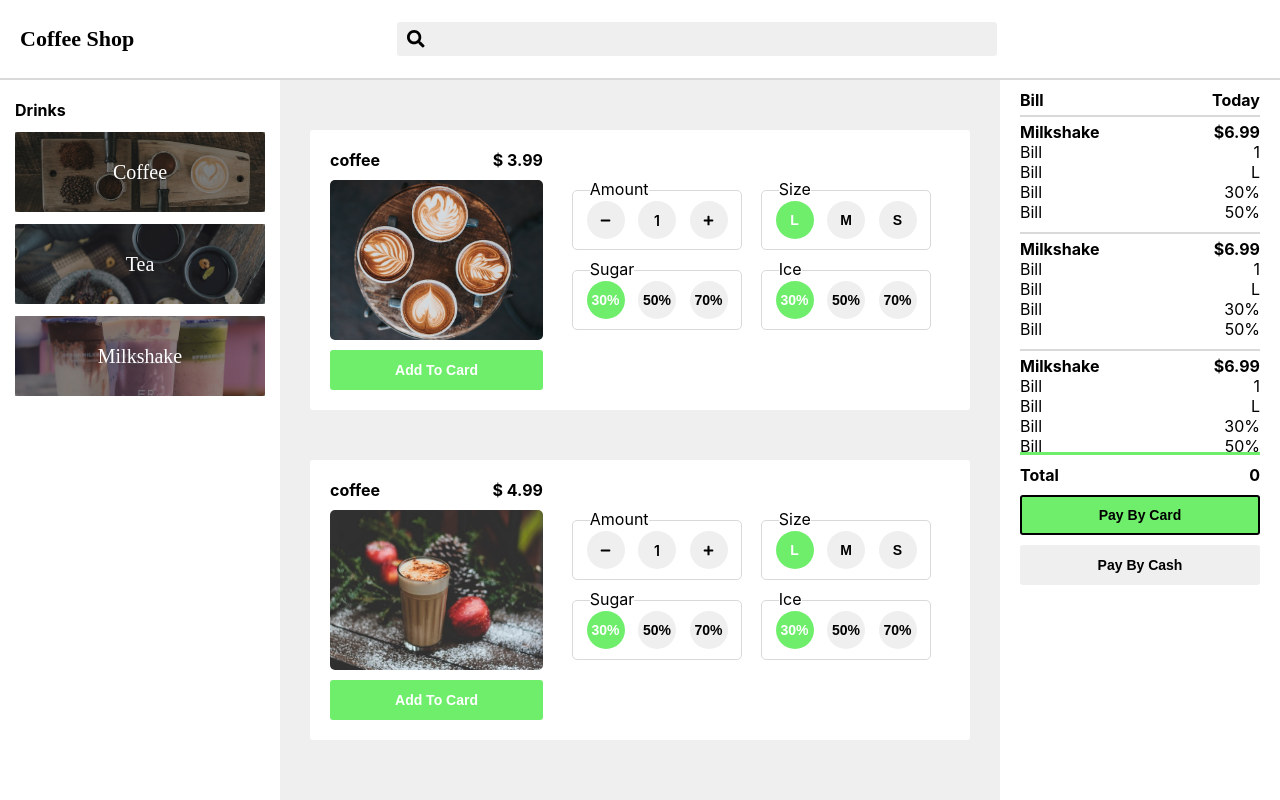
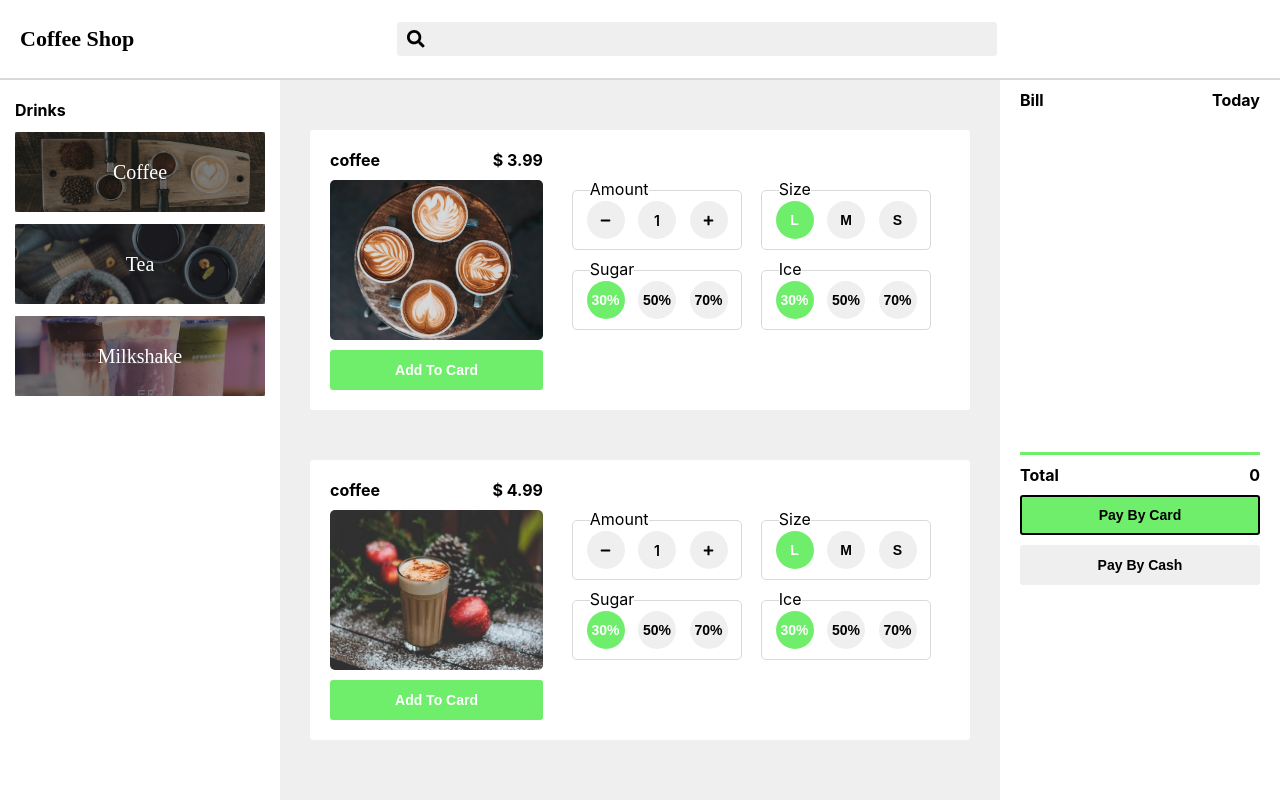
Before and after one commit to vinicius-je/coffee-shop-react, a React (Create React App) app: page / in a window 1280 px wide. Built offline with nearby package versions, Linux system fonts and the light colour scheme.

Commit message:
add products on cart

```diff
--- a/src/App.js
+++ b/src/App.js
@@ -12,7 +12,7 @@ export const appContext = createContext();
 function App() {
   const [product, setProduct] = useState(products.filter(item => item.category.includes("coffee")));
   const [currentSession, setCurrentSession] = useState("coffee");
-  const [order, setOrder] = useState();
+  const [order, setOrder] = useState([]);
 
   return (
       <div className="App">
--- a/src/components/cart/Button.js
+++ b/src/components/cart/Button.js
@@ -1,7 +1,7 @@
 import './style.css'
 
-export const Button = ({value, onClick, active}) => {
+export const Button = ({value, btn, setBtn}) => {
     return(
-        <button className={active ? "btn-active custom-btn" : "btn-not-activated custom-btn"} onClick={onClick}>{value}</button>
+        <button className={btn == value ? "btn-active custom-btn" : "custom-btn"} onClick={() => setBtn(value)}>{value}</button>
     )
 }
--- a/src/components/cart/Cart.js
+++ b/src/components/cart/Cart.js
@@ -1,22 +1,36 @@
-import { useState } from 'react'
+import { useContext, useEffect, useState } from 'react'
+import { appContext } from '../../App'
 import { InlineBold } from '../inline-info/InlineBold'
 import { Button } from './Button'
 import { OrderInfo } from './OrderInfo'
 import './style.css'
 
 export const Cart = () => {
+    const {order} = useContext(appContext);
+
+    const [bill, setBill] = useState(0);
+    const [btn, setBtn] = useState("Pay By Card");
+
+    const totalValue = () => {
+        return order.reduce((acc, item) => acc += item.price * item.amount, 0);
+    }
+
+    useEffect(() => {
+        setBill(totalValue());
+    }, [order])
+
 
     return(
         <aside className="cart-container">
-            <InlineBold info1={'Bill'} info2={'Today'}/>
+            <InlineBold info1={"Bill"} info2={"Today"}/>
             <div className="cart-info-wrapper">
-                <OrderInfo/>
-                <OrderInfo/>
-                <OrderInfo/>
+                {order.map((item, index) => (
+                    <OrderInfo props={item} key={index}/>
+                ))}
             </div>
-            <InlineBold info1={'Total'} info2={0.00}/>
-            <Button value={'Pay By Card'} active={true}/>
-            <Button value={'Pay By Cash'} active={false}/>
+            <InlineBold info1={"Total"} info2={bill}/>
+            <Button value={"Pay By Card"} btn={btn} setBtn={setBtn}/>
+            <Button value={"Pay By Cash"} btn={btn} setBtn={setBtn}/>
         </aside>
     )
 }
--- a/src/components/cart/OrderInfo.js
+++ b/src/components/cart/OrderInfo.js
@@ -2,14 +2,16 @@ import { Inline } from '../inline-info/Inline'
 import { InlineBold } from '../inline-info/InlineBold'
 import './style.css'
 
-export const OrderInfo = () => {
+export const OrderInfo = ({props}) => {
+    const {name, price, amount, size, sugar, ice} = props;
+
     return(
         <div className="order-info-container">
-            <InlineBold info1={'Milkshake'} info2={'$6.99'}/>
-            <Inline info1={'Bill'} info2={1}/>
-            <Inline info1={'Bill'} info2={'L'}/>
-            <Inline info1={'Bill'} info2={'30%'}/>
-            <Inline info1={'Bill'} info2={'50%'}/>
+            <InlineBold info1={name} info2={`$${price}`}/>
+            <Inline info1={'Amount'} info2={amount}/>
+            <Inline info1={'Size'} info2={size}/>
+            <Inline info1={'Sugar'} info2={sugar}/>
+            <Inline info1={'Ice'} info2={ice}/>
         </div>
     )
 }
--- a/src/components/inline-info/style.css
+++ b/src/components/inline-info/style.css
@@ -3,4 +3,5 @@
     display: flex;
     flex-direction: row;
     justify-content: space-between;
+    text-transform: capitalize;
 }
--- a/src/components/product/ProductCard.js
+++ b/src/components/product/ProductCard.js
@@ -1,5 +1,6 @@
 // import img from '../../assets/milkshake_bg.jpg'
-import { useEffect, useState } from 'react';
+import { useContext, useEffect, useState } from 'react';
+import { appContext } from '../../App';
 import { Counter } from '../product-options/Counter'
 import { OptionCard } from '../product-options/OptionCard'
 import './ProductCard.css'
@@ -7,6 +8,7 @@ import './ProductCard.css'
 
 export const ProductCard = ({props}) => {
     const {name, img, price} = props;
+    const {order, setOrder} = useContext(appContext);
 
     const [amount, setAmount] = useState(1);
     const [size, setSize] = useState("L");
@@ -14,10 +16,10 @@ export const ProductCard = ({props}) => {
     const [ice, setIce] = useState("30%");
 
     const onClick = () => {
-        console.log({name, price, amount, size, sugar, ice})
-
+        setOrder([...order, {name, price, amount, size, sugar, ice}]);
+        // reset states
         setAmount(1);
-        setSize("30%");
+        setSize("L");
         setSugar("30%");
         setIce("30%");
     }
```
